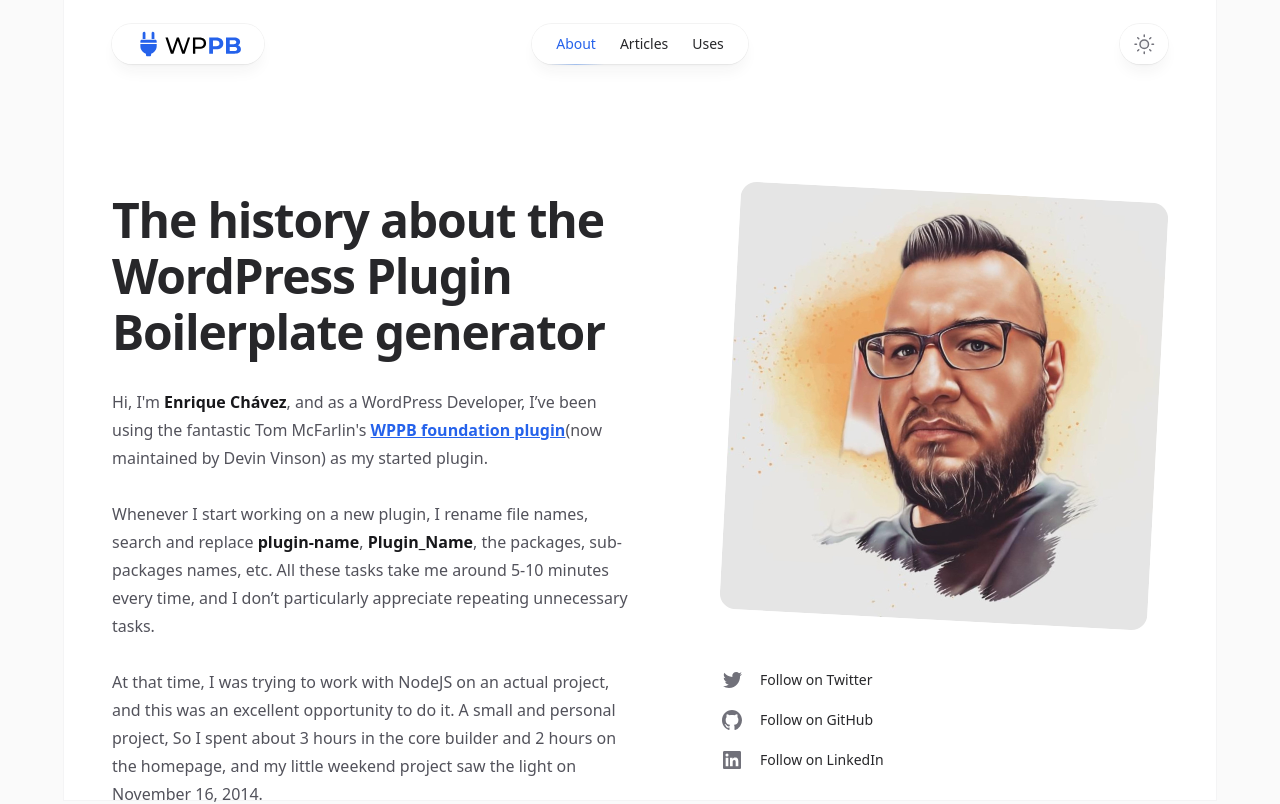
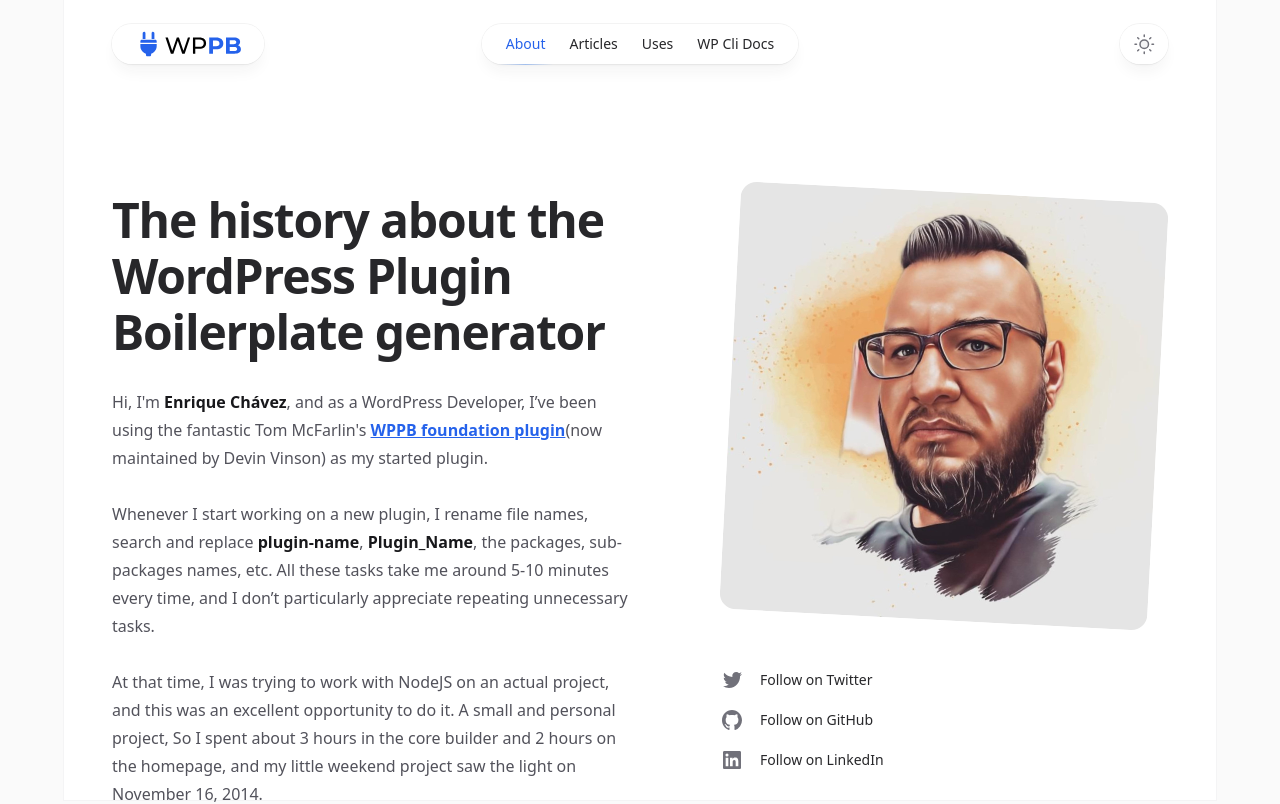
Before and after one commit to Tmeister/wppb-generator, a Next.js app: page /about in a window 1280 px wide. Shown: the top 804 px of the page. Built offline with nearby package versions, Linux system fonts and the light colour scheme; no server answers.

Commit message:
Add WP CLI link to topbar

```diff
--- a/src/components/Header.jsx
+++ b/src/components/Header.jsx
@@ -126,6 +126,7 @@
                 <MobileNavItem href="/about">About</MobileNavItem>
                 <MobileNavItem href="/articles">Articles</MobileNavItem>
                 <MobileNavItem href="/uses">Uses</MobileNavItem>
+                <MobileNavItem href="https://wpcli.dev?utm_source=wppb&utm_medium=topnav&utm_campaign=launch">WP Cli Docs</MobileNavItem>
               </ul>
             </nav>
           </Popover.Panel>
@@ -165,6 +166,7 @@
         <NavItem href="/about">About</NavItem>
         <NavItem href="/articles">Articles</NavItem>
         <NavItem href="/uses">Uses</NavItem>
+        <NavItem href="https://wpcli.dev?utm_source=wppb&utm_medium=topnav&utm_campaign=launch">WP Cli Docs</NavItem>
       </ul>
     </nav>
   )
```
